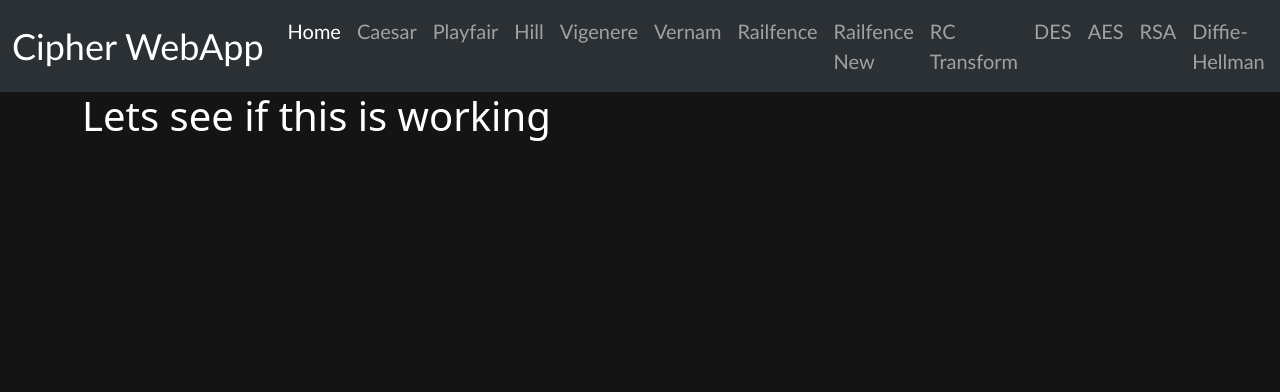
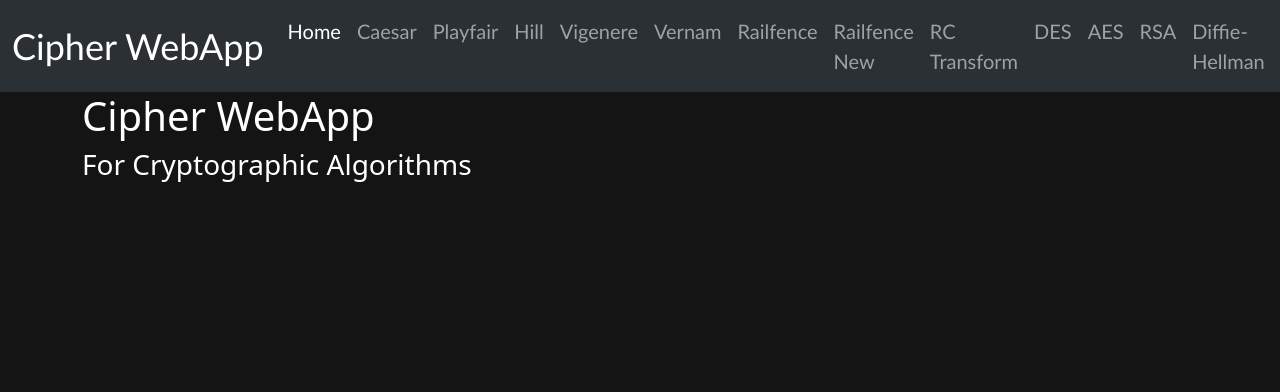
Before and after one commit to Akshat7274/CipherLock, a Django app: page / in a window 1280 px wide; the page is wider, and only the part inside the window is pictured. Shown: the top 392 px of that part. Run offline with Django 4.2, Linux system fonts and the light colour scheme; some libraries are stand-ins or nearby versions.

Commit message:
Index Page update

```diff
--- a/Application/templates/index.html
+++ b/Application/templates/index.html
@@ -5,5 +5,6 @@ Cipher WebApp
 {% endblock title %}
 
 {% block body %}
-<h1> Lets see if this is working</h1>
+<h1>Cipher WebApp</h1>
+<h3>For Cryptographic Algorithms</h3>
 {% endblock body %}
```
